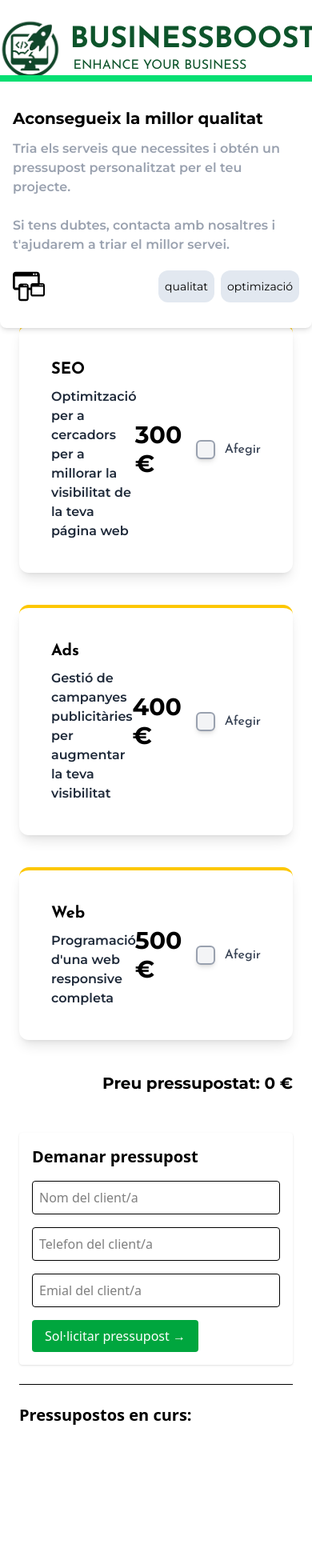
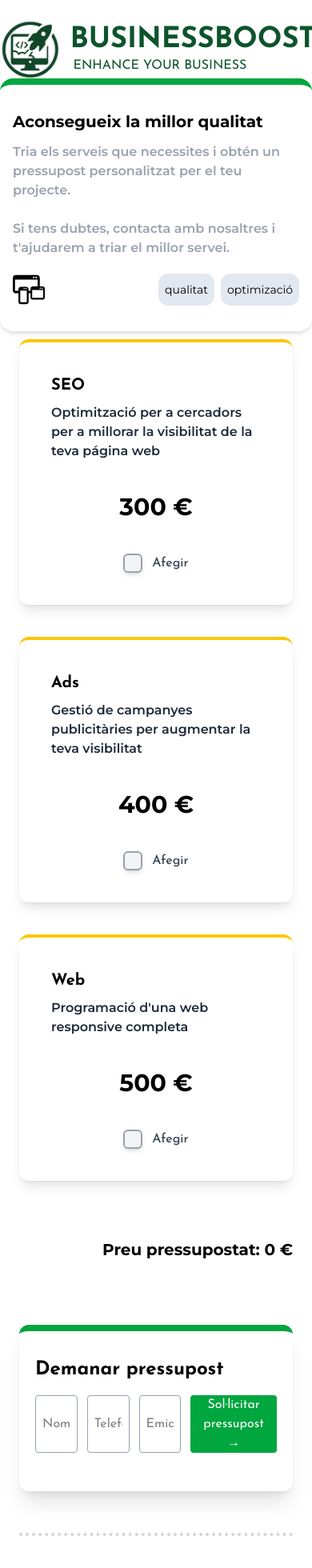
Before and after one commit to JlBestMc/S6.-Budget-Website, a React (Vite) app: page /calculator in a window 390 px wide. Shown: the top 1960 px of the page at 80% size. Before the commit the page ends 1807 px from the top, so only its background shows below. Built offline with nearby package versions, Linux system fonts and the light colour scheme.

Commit message:
wip components and styles

```diff
--- a/src/features/budgetForm/components/BudgetForm.tsx
+++ b/src/features/budgetForm/components/BudgetForm.tsx
@@ -12,19 +12,26 @@ interface BudgetFormProps {
   onSubmit: () => void;
 }
 
-export default function BudgetForm ({ form, setForm, onSubmit }: BudgetFormProps) {
+export default function BudgetForm({
+  form,
+  setForm,
+  onSubmit,
+}: BudgetFormProps) {
   return (
-    <div className="bg-white p-4 rounded shadow space-y-4">
-      <h2 className="text-xl font-bold">Demanar pressupost</h2>
+    <div className="bg-white pt-8 pb-12 p-5 rounded-xl shadow-xl space-y-4 border-t-8 border-green-600">
+      <h2 className="text-2xl font-bold font-josefin">Demanar pressupost</h2>
+      <div className="flex gap-3">
         <input
-        className="border p-2 w-full rounded"
+          className="border p-2 w-2/4 rounded font-josefin border-gray-400"
           type="text"
           placeholder="Nom del client/a"
           value={form.clientName}
-        onChange={(e) => setForm((f) => ({ ...f, clientName: e.target.value }))}
+          onChange={(e) =>
+            setForm((f) => ({ ...f, clientName: e.target.value }))
+          }
         />
         <input
-        className="border p-2 w-full rounded"
+          className="border p-2 w-2/4 border-gray-400 font-josefin  rounded"
           type="tel"
           pattern="[0-9]*"
           inputMode="numeric"
@@ -35,7 +42,7 @@ export default function BudgetForm ({ form, setForm, onSubmit }: BudgetFormProps
           }
         />
         <input
-        className="border p-2 w-full rounded"
+          className="border p-2 w-2/4  rounded font-josefin border-gray-400"
           type="text"
           placeholder="Emial del client/a"
           value={form.clientEmail}
@@ -45,10 +52,11 @@ export default function BudgetForm ({ form, setForm, onSubmit }: BudgetFormProps
         />
         <button
           onClick={onSubmit}
-        className="bg-green-600 text-white py-2 px-4 rounded hover:bg-green-700"
+          className="bg-green-600  text-white px-4  w-2/4 rounded font-josefin hover:bg-green-700"
         >
           Sol·licitar pressupost →
         </button>
       </div>
+    </div>
   );
-};
+}
--- a/src/features/cards/components/card.tsx
+++ b/src/features/cards/components/card.tsx
@@ -30,10 +30,12 @@ export default function Card({
           checked ? "border border-green-400" : "border-t-yellow-400"
         }`}
       >
-        <div className="flex flex-row justify-between items-center">
-          <div className="w-2/5">
+        <div className="flex flex-col gap-10 md:gap-0 md:flex-row justify-between items-center">
+          <div className="md:w-2/5">
             <h3 className="font-bold w-fit text-xl font-josefin">{title}</h3>
-            <p className="text-md text-gray-800 font-semibold font-montserrat pt-2">{description}</p>
+            <p className="text-md text-gray-800 font-semibold font-montserrat pt-2">
+              {description}
+            </p>
           </div>
           <div>
             <p className="text-3xl font-bold font-montserrat">{price} €</p>
@@ -48,7 +50,9 @@ export default function Card({
         </div>
         <div
           className={`transition-all duration-300 overflow-hidden ${
-            isWebService && checked ? "max-h-96 opacity-100" : "max-h-0 opacity-0"
+            isWebService && checked
+              ? "max-h-96 opacity-100"
+              : "max-h-0 opacity-0"
           }`}
         >
           {isWebService && checked && webOptions && (
--- a/src/features/infoModal/InfoModal.tsx
+++ b/src/features/infoModal/InfoModal.tsx
@@ -1,5 +1,3 @@
-import React from "react";
-
 interface InfoModalProps {
   open: boolean;
   onClose: () => void;
@@ -7,7 +5,12 @@ interface InfoModalProps {
   message: string;
 }
 
-const InfoModal: React.FC<InfoModalProps> = ({ open, onClose, title, message }) => {
+export default function InfoModal({
+  open,
+  onClose,
+  title,
+  message,
+}: InfoModalProps) {
   if (!open) return null;
 
   return (
@@ -24,6 +27,4 @@ const InfoModal: React.FC<InfoModalProps> = ({ open, onClose, title, message })
       </div>
     </div>
   );
-};
-
-export default InfoModal;
+}
--- a/src/pages/CalculatorPage.tsx
+++ b/src/pages/CalculatorPage.tsx
@@ -20,9 +20,13 @@ export default function CalculatorPage() {
   } = useSelectableServices();
 
   const [budgets, setBudgets] = useState<Budget[]>([]);
-  const [form, setForm] = useState({ clientName: "", clientPhone: "", clientEmail: "" });
+  const [form, setForm] = useState({
+    clientName: "",
+    clientPhone: "",
+    clientEmail: "",
+  });
 
-   const total = calculateTotal(selected, SERVICES, {
+  const total = calculateTotal(selected, SERVICES, {
     pages: numPages,
     languages: numLanguages,
   });
@@ -41,10 +45,9 @@ export default function CalculatorPage() {
     setForm({ clientName: "", clientPhone: "", clientEmail: "" });
   };
 
-
   return (
     <>
-      <div className="flex items-center justify-center m-5">
+      <div className="flex items-center  justify-center m-5 mb-10 rounded">
         <img className="w-20 mr-3 filter" src={boostGreen} alt="Logo" />
         <div>
           <p className="text-4xl font-bold text-center text-green-900 font-josefin">
@@ -55,8 +58,8 @@ export default function CalculatorPage() {
           </p>
         </div>
       </div>
-      <div className="flex items-center justify-center h-64">
-        <div className="w-5xl bg-white rounded-b-lg border-t-8 border-green-400 px-4 py-8 flex flex-col justify-around shadow-md">
+      <div className="flex items-center justify-center h-64 ">
+        <div className="w-5xl bg-white rounded-2xl border-t-8 mb-8 border-green-600 px-4 py-8 flex flex-col justify-around shadow-md">
           <p className="text-xl font-bold font-montserrat">
             Aconsegueix la millor qualitat
           </p>
@@ -95,13 +98,13 @@ export default function CalculatorPage() {
             onChangeLanguages: setNumLanguages,
           }}
         />
-        <div className="text-right font-montserrat font-bold text-xl">
+        <div className="text-right font-montserrat font-bold py-8 text-xl">
           Preu pressupostat: {total} €
         </div>
       </div>
       <div className="max-w-5xl mx-auto p-6 space-y-6">
         <BudgetForm form={form} setForm={setForm} onSubmit={handleAddBudget} />
-        <hr />
+        <hr className="border-t-4 border-t-gray-300 my-13 border-dotted" />
         <BudgetList budgets={budgets} />
       </div>
     </>
```
Lines whose indentation alone changed are shown as unchanged.
